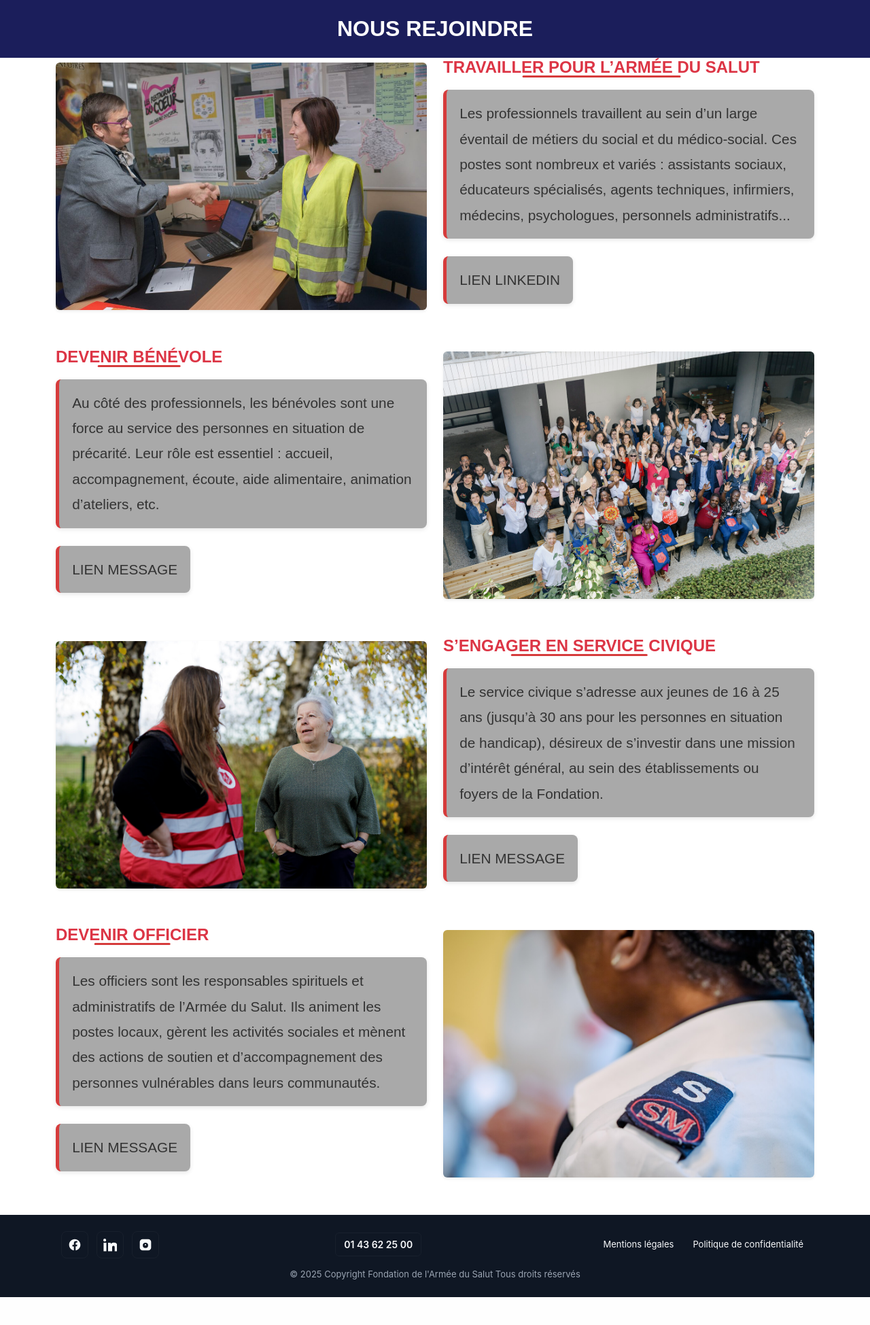
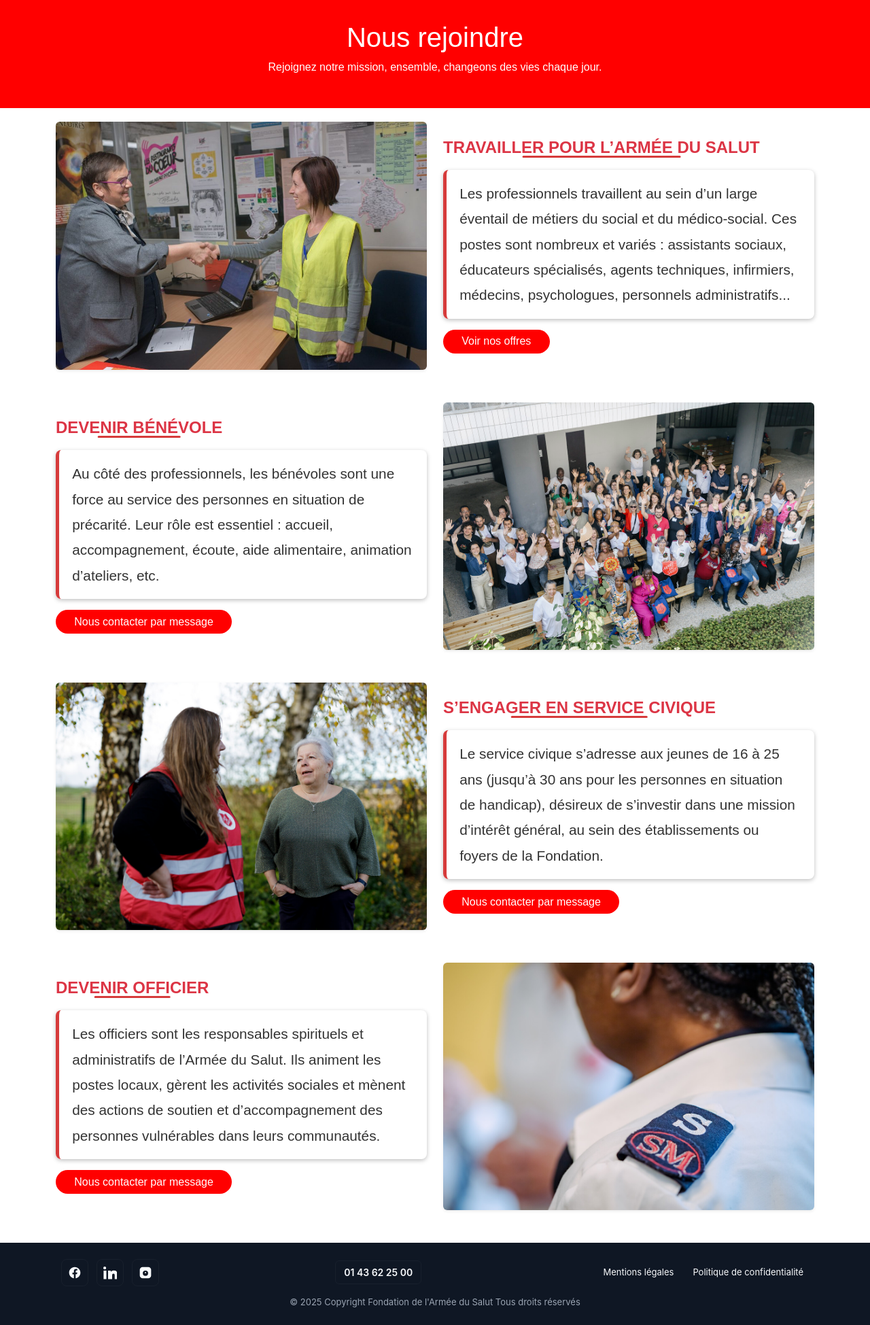
Before and after one commit to LennyMssn/Armee-du-salut, a PHP site: page /rejoindre.php in a window 1280 px wide. Shown: the part 96-2045 px from the top of the page at 68% size. Before the commit the page ends 2004 px from the top, so only its background shows below. Run offline with PHP 8.4, Linux system fonts and the light colour scheme.

Commit message:
uniformisation des pages

```diff
--- a/assets/css/style.css
+++ b/assets/css/style.css
@@ -184,6 +184,16 @@ body.page-index main {
         font-size: 2em;
     }
 }
+.banniere-contact{
+    display: flex;
+    flex-direction: column;
+    justify-content: center;
+    align-items: center;
+    background-color: #ff0000;
+    height: 20vh;
+    color: white;
+    text-align: center;
+}
 
 .social-section {
     text-align: center;
@@ -227,7 +237,9 @@ body.page-index main {
 .contact-form {
     max-width: 800px;
     margin: 0 auto;
-    background-color: darkgrey;
+    background-color: white;
+    box-shadow: 0 6px 12px rgba(0, 0, 0, 0.5);
+    border: solid 2px #ff0000;
 }
 
 .contact-form h2 {
@@ -271,16 +283,28 @@ textarea {
     transform: translateY(-3px);
     box-shadow: 0 6px 12px rgba(0, 0, 0, 0.25);
 }
+.banniere-rej{
+    display: flex;
+    flex-direction: column;
+    justify-content: center;
+    align-items: center;
+    background-color: #ff0000;
+    height: 20vh;
+    color: white;
+    text-align: center;
+}
+.rejoindre-section{
+    margin-top: 20px;
+}
 .rejoindre-section p {
     font-size: 1.3rem;
     line-height: 1.8;
     color: #333;
-    background-color: darkgrey;
     display: inline-block;
     padding: 1rem 1.2rem;
     border-left: 5px solid #d63b3b;
     border-radius: 8px;
-    box-shadow: 0 2px 6px rgba(0,0,0,0.1);
+    box-shadow: 0 2px 6px rgba(0,0,0,0.25);
     margin-top: 10px;
 
 }
@@ -300,6 +324,22 @@ textarea {
     background-color: #d63b3b;
     border-radius: 2px;
 }
+.rejoindre-section p:hover{
+    box-shadow: 5px 10px 20px #8a8a8a;
+}
+.btn-rejoindre {
+    background-color: red;
+    border-radius: 20px;
+    color: white;
+    border: none;
+    padding: 1% 5%;
+    transition: 150ms;
+}
+.btn-rejoindre:hover {
+    box-shadow: 0 6px 12px rgba(0,0,0,0.25);
+    background-color: #ff7d7d;
+}
+
 
 /* actu.php */
 .titre-actu:before {
--- a/contact.php
+++ b/contact.php
@@ -6,8 +6,9 @@
             <header><?php require_once 'block/nav.php'; ?></header>
             <main>
 
-                <section class="text-center text-white py-4" style="background-color:#1B1E5B;">
-                    <h2 class="fw-bold mb-0">NOUS CONTACTER</h2>
+                <section class="banniere-contact" >
+                    <h1>Nous contacter</h1>
+                    <p>Restons en lien, l’Armée du Salut est à votre écoute.</p>
                 </section>
                 <section class="social-section">
                     <div class="social-line"></div>
--- a/rejoindre.php
+++ b/rejoindre.php
@@ -6,8 +6,9 @@
     <body>
         <header><?php require_once 'block/nav.php'; ?></header>
         <main>
-            <section class="text-center text-white py-4" style="background-color:#1B1E5B;">
-                <h2 class="fw-bold mb-0">NOUS REJOINDRE</h2>
+            <section class="banniere-rej">
+                <h1>Nous rejoindre</h1>
+                <p>Rejoignez notre mission, ensemble, changeons des vies chaque jour.</p>
             </section>
 
             <section class="container mb-5 rejoindre-section">
@@ -22,9 +23,7 @@
                             Ces postes sont nombreux et variés : assistants sociaux, éducateurs spécialisés, agents techniques,
                             infirmiers, médecins, psychologues, personnels administratifs...
                         </p>
-                        <p>
-                            LIEN LINKEDIN
-                        </p>
+                        <button onclick="window.location.href='https://www.linkedin.com/company/fondation-armee-du-salut';" class="btn-rejoindre">Voir nos offres</button>
                     </div>
                 </div>
                 <div class="row align-items-center flex-md-row-reverse mb-5">
@@ -37,9 +36,7 @@
                             Au côté des professionnels, les bénévoles sont une force au service des personnes en situation de précarité.
                             Leur rôle est essentiel : accueil, accompagnement, écoute, aide alimentaire, animation d’ateliers, etc.
                         </p>
-                        <p>
-                            LIEN MESSAGE
-                        </p>
+                        <button onclick="window.location.href='contact.php';" class="btn-rejoindre">Nous contacter par message</button>
                     </div>
                 </div>
                 <div class="row align-items-center mb-5">
@@ -52,9 +49,7 @@
                             Le service civique s’adresse aux jeunes de 16 à 25 ans (jusqu’à 30 ans pour les personnes en situation de handicap),
                             désireux de s’investir dans une mission d’intérêt général, au sein des établissements ou foyers de la Fondation.
                         </p>
-                        <p>
-                            LIEN MESSAGE
-                        </p>
+                        <button onclick="window.location.href='contact.php';" class="btn-rejoindre">Nous contacter par message</button>
                     </div>
                 </div>
                 <div class="row align-items-center flex-md-row-reverse mb-5">
@@ -68,9 +63,7 @@
                             Ils animent les postes locaux, gèrent les activités sociales et mènent des actions de soutien
                             et d’accompagnement des personnes vulnérables dans leurs communautés.
                         </p>
-                        <p>
-                            LIEN MESSAGE
-                        </p>
+                        <button onclick="window.location.href='contact.php';" class="btn-rejoindre">Nous contacter par message</button>
                     </div>
                 </div>
 
```
